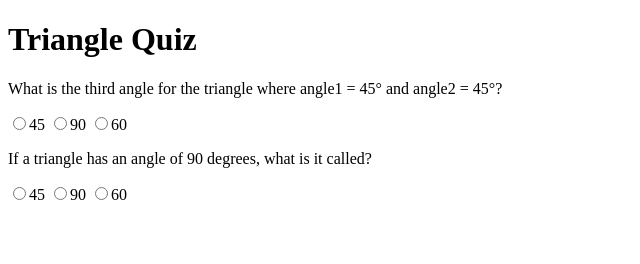
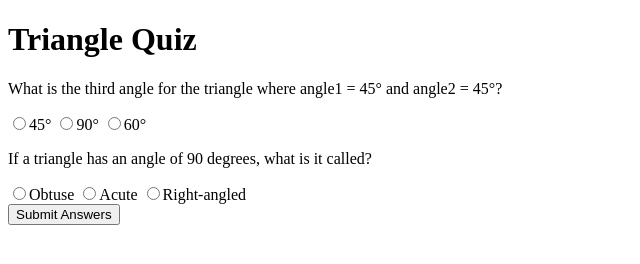
Before and after one commit to Anish-JS/triangles, a plain HTML site: page quiz.html in a window 1280 px wide. Shown: the whole page, without its empty margins (0-640 px from the left). Drawn offline with Linux system fonts and the light colour scheme.

Commit message:
added: quiz

```diff
--- a/quiz.html
+++ b/quiz.html
@@ -14,16 +14,30 @@
           What is the third angle for the triangle where angle1 = 45° and angle2
           = 45°?
         </p>
-        <label><input type="radio" name="question-1" />45</label>
-        <label><input type="radio" name="question-1" />90</label>
-        <label><input type="radio" name="question-1" />60</label>
+        <label><input type="radio" name="question-1" value="45°" />45°</label>
+        <label><input type="radio" name="question-1" value="90°" />90°</label>
+        <label><input type="radio" name="question-1" value="60°" />60°</label>
       </div>
       <div class="question-container">
         <p>If a triangle has an angle of 90 degrees, what is it called?</p>
-        <label><input type="radio" name="question-1" />45</label>
-        <label><input type="radio" name="question-1" />90</label>
-        <label><input type="radio" name="question-1" />60</label>
+        <label
+          ><input type="radio" name="question-2" value="obtuse" />Obtuse</label
+        >
+        <label
+          ><input type="radio" name="question-2" value="acute" />Acute</label
+        >
+        <label
+          ><input
+            type="radio"
+            name="question-2"
+            value="right-angled"
+          />Right-angled</label
+        >
       </div>
+      <button id="submit-answer-btn" type="button">Submit Answers</button>
     </form>
+    <div id="output"></div>
   </body>
+
+  <script src="quiz.js"></script>
 </html>
--- /dev/null
+++ b/quiz.js
@@ -0,0 +1,22 @@
+const quizForm = document.querySelector(".quiz-form");
+
+// console.log(quizForm);
+const submitBtn = document.querySelector("#submit-answer-btn");
+const output = document.querySelector("#output");
+// console.log(submitBtn);
+
+const answers = ["90°", "right-angled"];
+
+const calculateScore = () => {
+  let score = 0;
+  let index = 0;
+  const formData = new FormData(quizForm);
+  //   console.log(formData);
+  for (let value of formData.values()) {
+    if (answers[index] === value) score++;
+    index++;
+  }
+
+  output.innerText = "You've scored " + score + " points";
+};
+submitBtn.addEventListener("click", calculateScore);
```
Also changed, not shown: istriangle.js (renamed from script.js).
